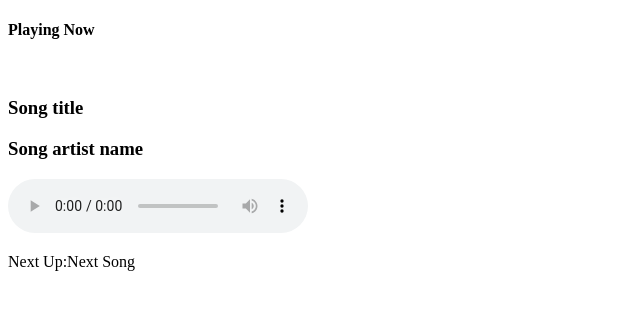
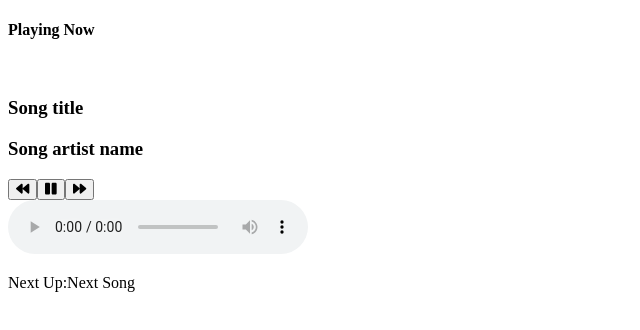
Before and after one commit to snowleopardAlexa/music-player, a React (Create React App) app: page / in a window 1280 px wide. Shown: the top 330 px of the page, without its empty margins (0-640 px from the left). Built offline with nearby package versions, Linux system fonts and the light colour scheme.

Commit message:
import control

```diff
--- a/src/components/Control.js
+++ b/src/components/Control.js
@@ -5,11 +5,14 @@ import React from 'react';
 function Control() {
     return (
         <div className="control">
-           <button>
+           <button className="control__skipBtn">
                <FontAwesomeIcon icon={faBackward} />
            </button>
-           <button className="control__playbutton">
+           <button className="control__playButton">
                <FontAwesomeIcon icon={faPause} />
+           </button>
+           <button className="control__playButton">
+               <FontAwesomeIcon icon={faForward} />
            </button>
         </div>
     )
--- a/src/components/Player.js
+++ b/src/components/Player.js
@@ -1,11 +1,13 @@
 import React from 'react';
 import Details from './Details';
+import Control from './Control';
 
 function Player() {
     return (
         <div className="player">
             <h4>Playing Now</h4>
             <Details />
+            <Control />
               <audio
                 className="player__audio"
                 src=""
```
